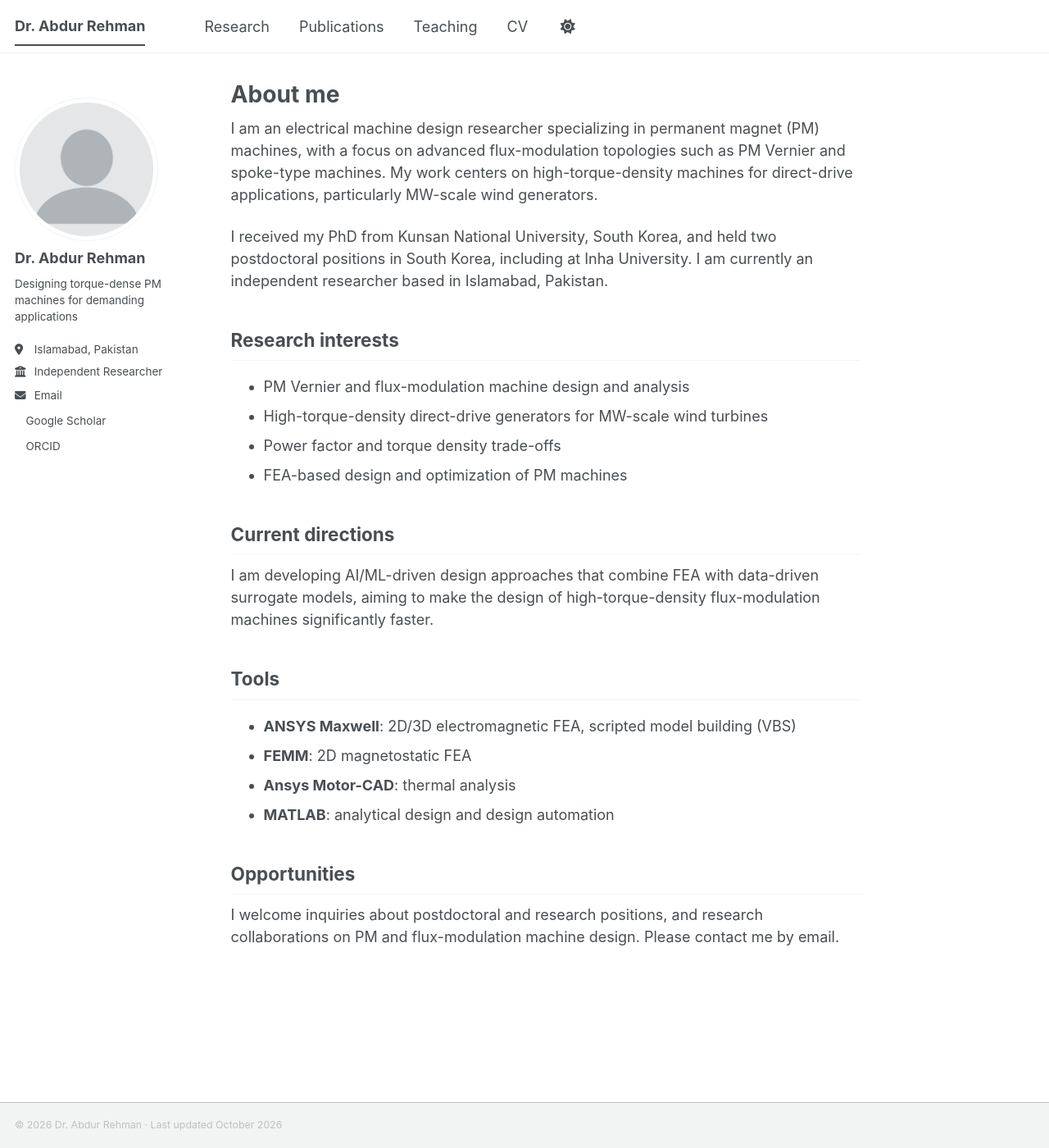
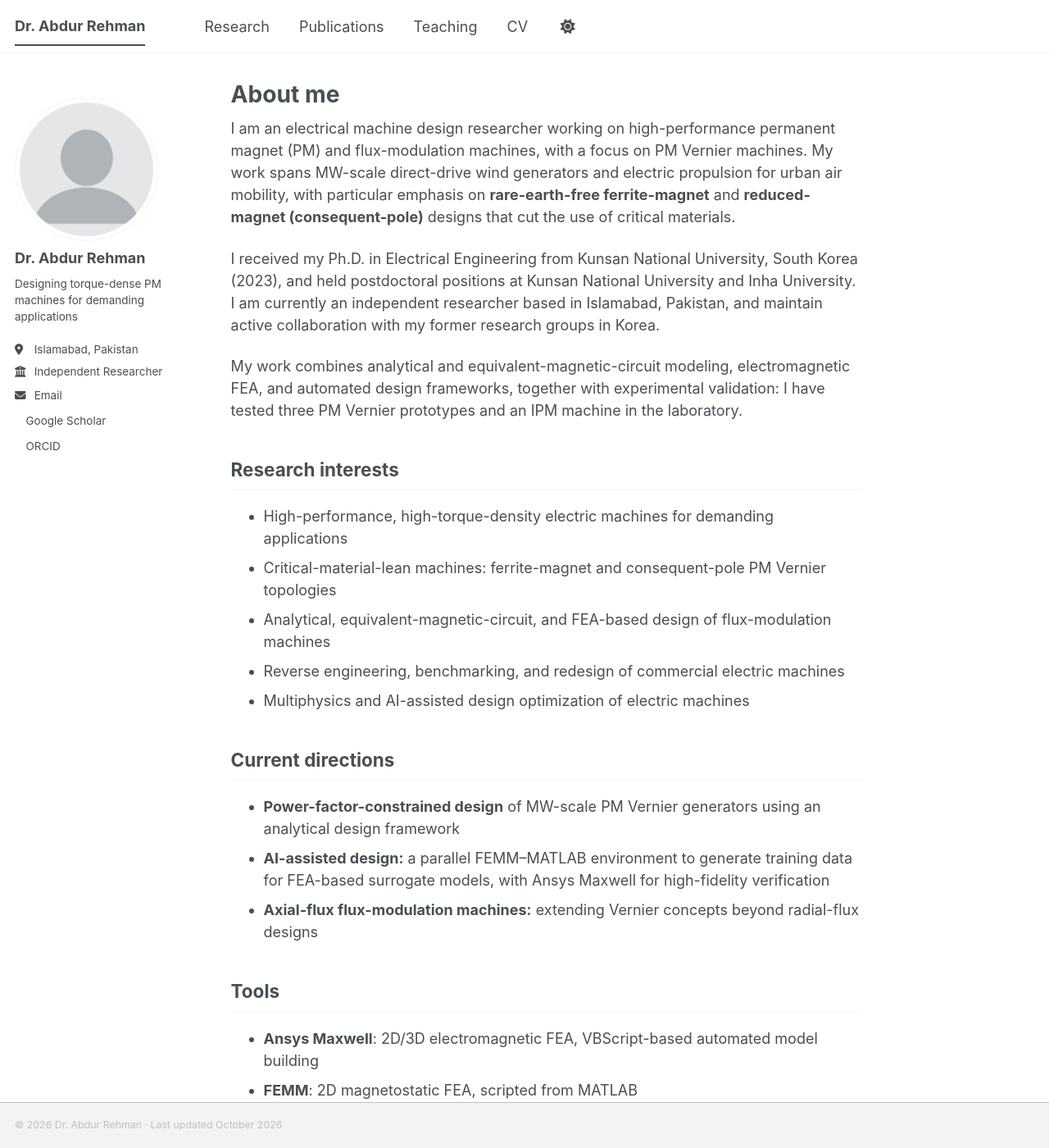
Before and after one commit to dr-abdur-rehman/dr-abdur-rehman.github.io, a Jekyll site: the page built from _pages/about.md, in a window 1280 px wide and 1400 px high. Shown: the whole window at 82% size. Built offline with Jekyll 4.4.1, drawn with Linux system fonts in a browser that asks for light colours; a style sheet for code colours, icons or effects is not loaded; some of the changed text lies outside the part shown.

Commit message:
Add files via upload

```diff
--- a/_pages/about.md
+++ b/_pages/about.md
@@ -7,27 +7,32 @@ redirect_from:
   - /about.html
 ---
 
-I am an electrical machine design researcher specializing in permanent magnet (PM) machines, with a focus on advanced flux-modulation topologies such as PM Vernier and spoke-type machines. My work centers on high-torque-density machines for direct-drive applications, particularly MW-scale wind generators.
+I am an electrical machine design researcher working on high-performance permanent magnet (PM) and flux-modulation machines, with a focus on PM Vernier machines. My work spans MW-scale direct-drive wind generators and electric propulsion for urban air mobility, with particular emphasis on **rare-earth-free ferrite-magnet** and **reduced-magnet (consequent-pole)** designs that cut the use of critical materials.
 
-I received my PhD from Kunsan National University, South Korea, and held two postdoctoral positions in South Korea, including at Inha University. I am currently an independent researcher based in Islamabad, Pakistan.
+I received my Ph.D. in Electrical Engineering from Kunsan National University, South Korea (2023), and held postdoctoral positions at Kunsan National University and Inha University. I am currently an independent researcher based in Islamabad, Pakistan, and maintain active collaboration with my former research groups in Korea.
+
+My work combines analytical and equivalent-magnetic-circuit modeling, electromagnetic FEA, and automated design frameworks, together with experimental validation: I have tested three PM Vernier prototypes and an IPM machine in the laboratory.
 
 ## Research interests
 
-- PM Vernier and flux-modulation machine design and analysis
-- High-torque-density direct-drive generators for MW-scale wind turbines
-- Power factor and torque density trade-offs
-- FEA-based design and optimization of PM machines
+- High-performance, high-torque-density electric machines for demanding applications
+- Critical-material-lean machines: ferrite-magnet and consequent-pole PM Vernier topologies
+- Analytical, equivalent-magnetic-circuit, and FEA-based design of flux-modulation machines
+- Reverse engineering, benchmarking, and redesign of commercial electric machines
+- Multiphysics and AI-assisted design optimization of electric machines
 
 ## Current directions
 
-I am developing AI/ML-driven design approaches that combine FEA with data-driven surrogate models, aiming to make the design of high-torque-density flux-modulation machines significantly faster.
+- **Power-factor-constrained design** of MW-scale PM Vernier generators using an analytical design framework
+- **AI-assisted design:** a parallel FEMM–MATLAB environment to generate training data for FEA-based surrogate models, with Ansys Maxwell for high-fidelity verification
+- **Axial-flux flux-modulation machines:** extending Vernier concepts beyond radial-flux designs
 
 ## Tools
 
-- **ANSYS Maxwell**: 2D/3D electromagnetic FEA, scripted model building (VBS)
-- **FEMM**: 2D magnetostatic FEA
+- **Ansys Maxwell**: 2D/3D electromagnetic FEA, VBScript-based automated model building
+- **FEMM**: 2D magnetostatic FEA, scripted from MATLAB
 - **Ansys Motor-CAD**: thermal analysis
-- **MATLAB**: analytical design and design automation
+- **MATLAB / Python**: analytical design, design automation, and data-driven modeling
 
 ## Opportunities
 
--- a/_pages/portfolio.html
+++ b/_pages/portfolio.html
@@ -1,12 +1,13 @@
 ---
 layout: archive
-title: "Portfolio"
+title: "Research"
 permalink: /portfolio/
 author_profile: true
 ---
 
 {% include base_path %}
 
+<p>Selected research projects in permanent magnet and flux-modulation machine design. Click a project for details and related publications.</p>
 
 {% for post in site.portfolio %}
   {% include archive-single.html %}
--- a/_pages/teaching.html
+++ b/_pages/teaching.html
@@ -7,6 +7,8 @@ author_profile: true
 
 {% include base_path %}
 
+<p><strong>Teaching interests:</strong> Electrical Machines, Electric Machine Design, Power Electronics, Electromagnetic Field Theory, and Finite Element Analysis for electrical engineers.</p>
+
 {% for post in site.teaching reversed %}
   {% include archive-single.html %}
 {% endfor %}
```
Also changed, not shown: _pages/cv.md (+25 -39 lines).
